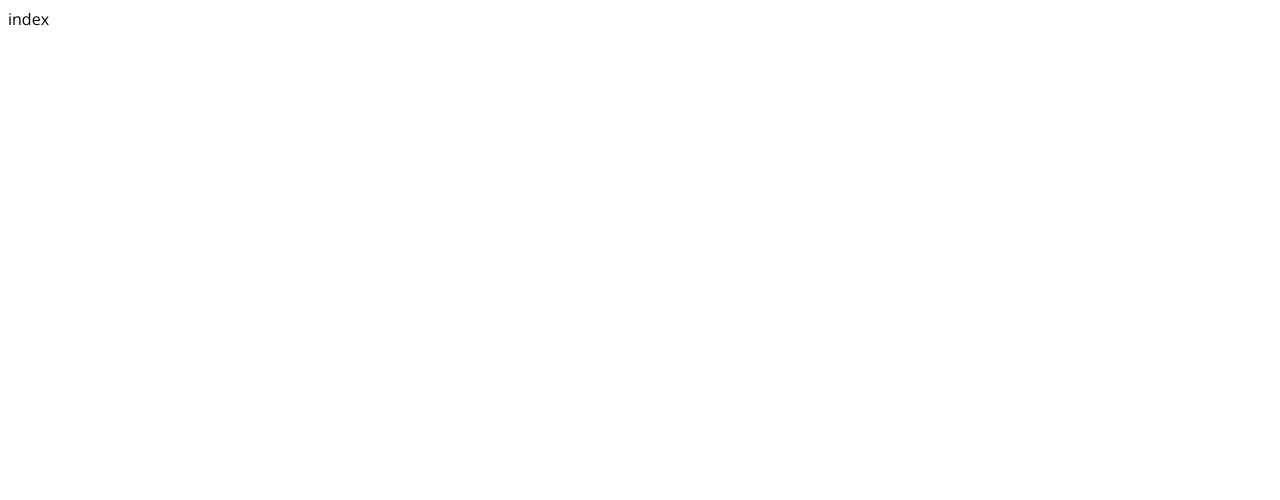
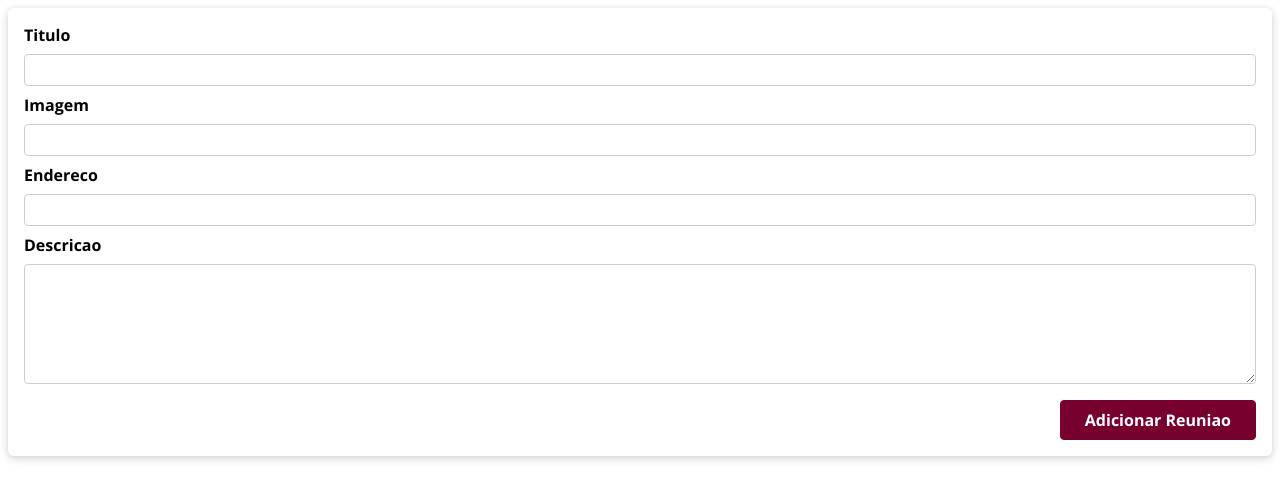
Before and after one commit to Mateusbrbza/next-meetups, a Next.js app: page /new-meetup in a window 1280 px wide. Shown: the top 500 px of the page. Built offline with nearby package versions, Linux system fonts and the light colour scheme.

Commit message:
new-meetup form

```diff
--- a/components/meetups/NewMeetupForm.js
+++ b/components/meetups/NewMeetupForm.js
@@ -31,19 +31,19 @@ function NewMeetupForm(props) {
     <Card>
       <form className={classes.form} onSubmit={submitHandler}>
         <div className={classes.control}>
-          <label htmlFor='title'>Meetup Title</label>
+          <label htmlFor='title'>Titulo</label>
           <input type='text' required id='title' ref={titleInputRef} />
         </div>
         <div className={classes.control}>
-          <label htmlFor='image'>Meetup Image</label>
+          <label htmlFor='image'>Imagem</label>
           <input type='url' required id='image' ref={imageInputRef} />
         </div>
         <div className={classes.control}>
-          <label htmlFor='address'>Address</label>
+          <label htmlFor='address'>Endereco</label>
           <input type='text' required id='address' ref={addressInputRef} />
         </div>
         <div className={classes.control}>
-          <label htmlFor='description'>Description</label>
+          <label htmlFor='description'>Descricao</label>
           <textarea
             id='description'
             required
@@ -52,7 +52,7 @@ function NewMeetupForm(props) {
           ></textarea>
         </div>
         <div className={classes.actions}>
-          <button>Add Meetup</button>
+          <button>Adicionar Reuniao</button>
         </div>
       </form>
     </Card>
--- a/pages/index.js
+++ b/pages/index.js
@@ -19,7 +19,7 @@ const MEETUPS = [
   }
 ];
 
-const HomePage = () => {
+function HomePage() {
   return (
     <MeetupList
     meetups={MEETUPS}
--- a/pages/new-meetup/index.js
+++ b/pages/new-meetup/index.js
@@ -1,9 +1,13 @@
 import React from 'react';
+import NewMeetupForm from '../../components/meetups/NewMeetupForm';
 
-const newMeetup = () => {
+const newMeetupPage = () => {
+  function addMeetupHandler(enteredMeetupData) {
+    console.log(enteredMeetupData)
+  }
   return (
-    <div>index</div>
+    <NewMeetupForm onAddMeetup={addMeetupHandler} />
   )
 }
 
-export default newMeetup;
+export default newMeetupPage;
```
